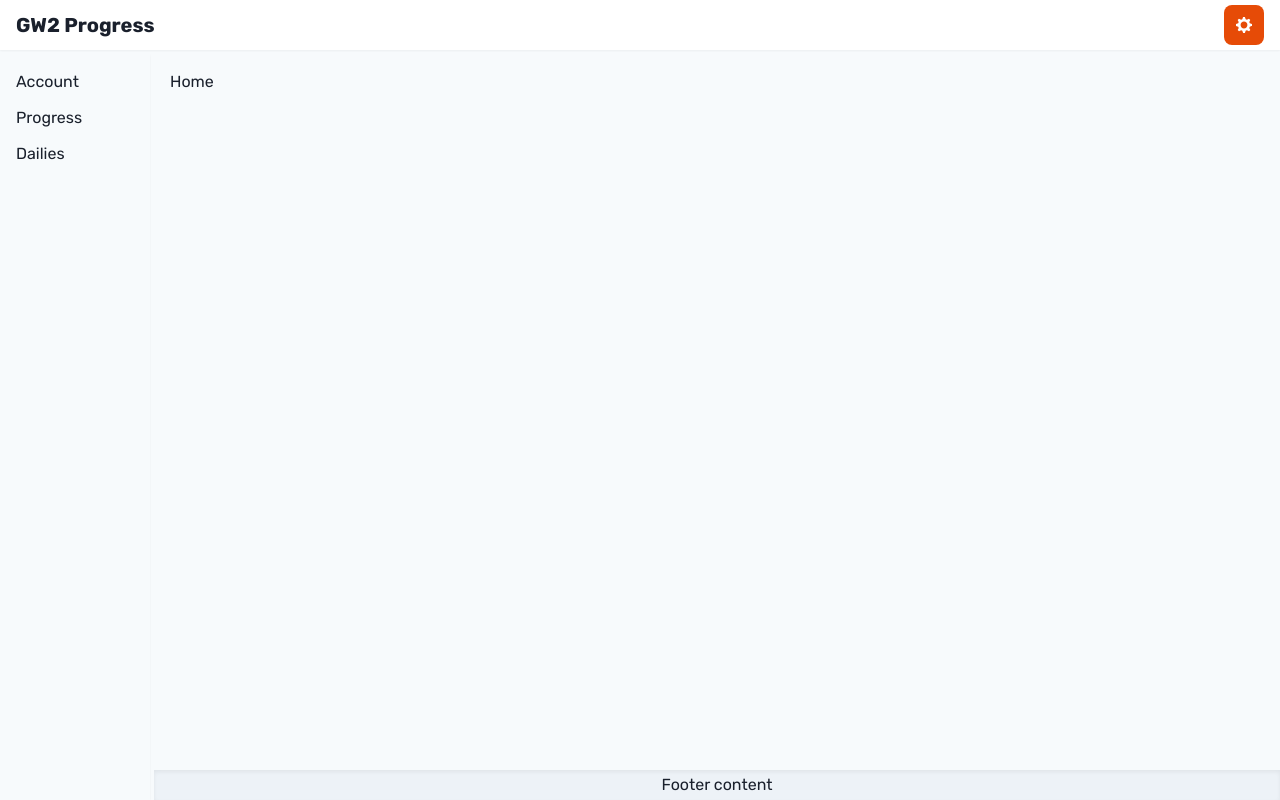
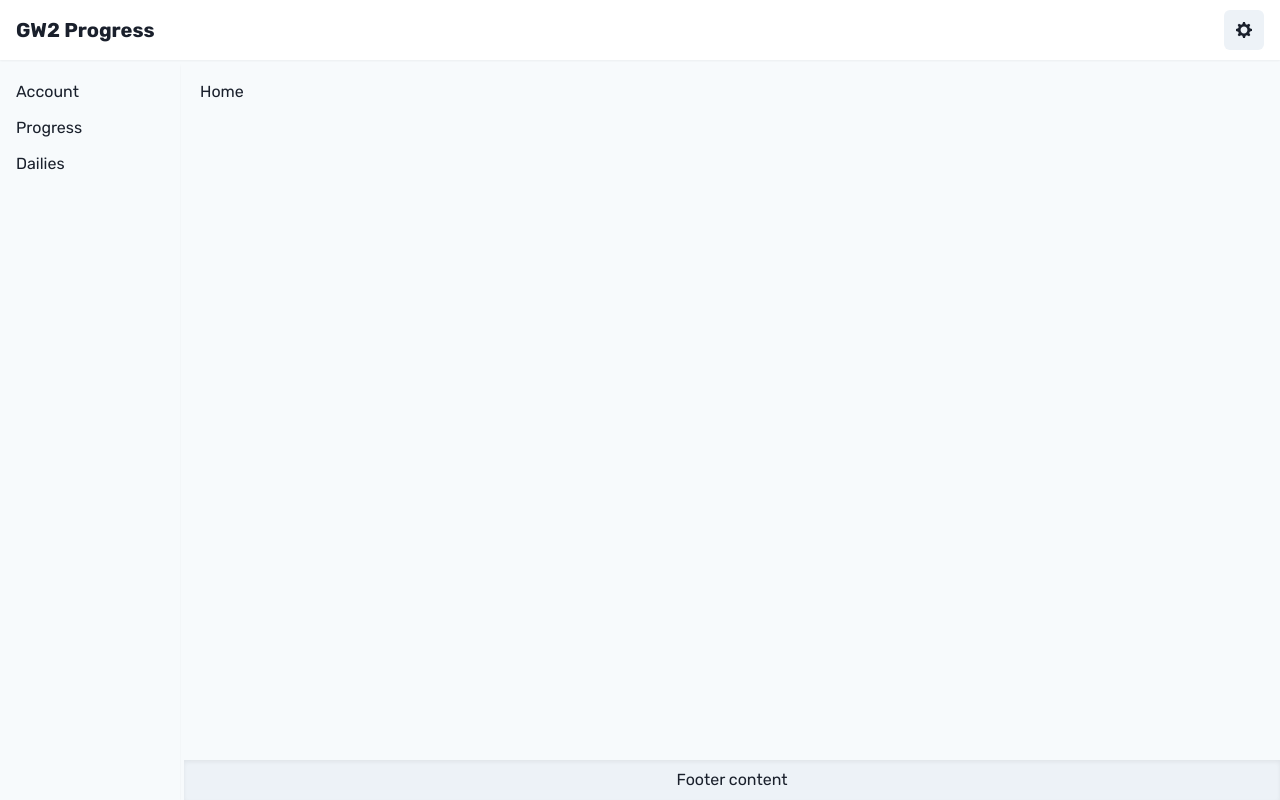
Before and after one commit to clagiordano/gw2-progress, a Next.js app: page / in a window 1280 px wide. Built offline with nearby package versions, Linux system fonts and the light colour scheme; no server answers.

Commit message:
manage dark/light themes

```diff
--- /dev/null
+++ b/app/ClientThemeProvider.tsx
@@ -0,0 +1,15 @@
+"use client";
+
+import { useEffect } from "react";
+import { useColorMode } from "@chakra-ui/react";
+
+export function ClientThemeProvider({ children }: { children: React.ReactNode }) {
+  const { setColorMode } = useColorMode();
+
+  useEffect(() => {
+    const isDark = window.matchMedia("(prefers-color-scheme: dark)").matches;
+    setColorMode(isDark ? "dark" : "light");
+  }, [setColorMode]);
+
+  return <>{children}</>;
+}
--- a/app/layout.tsx
+++ b/app/layout.tsx
@@ -2,7 +2,9 @@
 
 import { Suspense } from "react";
 import { fonts } from "./fonts";
-import { Providers } from "./providers";
+import { ChakraProvider, ColorModeScript, useColorModeValue } from "@chakra-ui/react";
+import { theme } from "./theme";
+import { AccountProvider } from "./context/AccountContext";
 import {
   Box,
   ButtonGroup,
@@ -15,19 +17,46 @@ import {
   Spacer,
   Spinner,
   VStack,
-  useColorModeValue,
+  Drawer,
+  DrawerOverlay,
+  DrawerContent,
+  DrawerCloseButton,
+  DrawerBody,
+  useDisclosure,
 } from "@chakra-ui/react";
-import { SettingsIcon } from "@chakra-ui/icons";
+import { SettingsIcon, HamburgerIcon } from "@chakra-ui/icons";
 import NextLink from "next/link";
 import { usePathname } from "next/navigation";
-import { AccountProvider } from "./context/AccountContext";
 
-export default function RootLayout({
-  children,
+// SidebarLinks fuori dal componente principale
+const SidebarLinks = ({
+  links,
+  currentPath,
+  onClickLink,
 }: {
-  children: React.ReactNode;
-}) {
+  links: { href: string; label: string }[];
+  currentPath: string;
+  onClickLink?: () => void;
+}) => (
+  <VStack align="stretch" spacing={3} mt={4}>
+    {links.map((link) => (
+      <Link
+        key={link.href}
+        href={link.href}
+        as={NextLink}
+        fontWeight={currentPath === link.href ? "bold" : "normal"}
+        onClick={onClickLink}
+      >
+        {link.label}
+      </Link>
+    ))}
+  </VStack>
+);
+
+export default function RootLayout({ children }: { children: React.ReactNode }) {
   const path = usePathname();
+  const { isOpen, onOpen, onClose } = useDisclosure();
+
   const navBg = useColorModeValue("gray.50", "gray.900");
   const headerBg = useColorModeValue("white", "gray.800");
   const footerBg = useColorModeValue("gray.100", "gray.900");
@@ -40,48 +69,54 @@ export default function RootLayout({
 
   return (
     <html lang="en" className={fonts.rubik.variable}>
+      <head>
+        {/* ColorModeScript qui, prima di qualsiasi client component */}
+        <ColorModeScript initialColorMode={theme.config.initialColorMode} />
+      </head>
       <body>
-        <Providers>
+        <ChakraProvider theme={theme}>
           <AccountProvider>
             <Grid
-              templateAreas={`"header header"
-                            "nav main"
-                            "nav footer"`}
-              gridTemplateRows={"50px 1fr 30px"}
-              gridTemplateColumns={"150px 1fr"}
+              templateAreas={{
+                base: `"header header" "main main" "footer footer"`,
+                md: `"header header" "nav main" "nav footer"`,
+              }}
+              gridTemplateRows={{ base: "60px 1fr 40px", md: "60px 1fr 40px" }}
+              gridTemplateColumns={{ base: "1fr", md: "180px 1fr" }}
               h="100vh"
-              gap="1"
+              gap={1}
             >
               {/* Header */}
               <GridItem pl={4} pr={4} bg={headerBg} area={"header"} shadow="sm">
                 <Flex alignItems="center" h="100%">
                   <Heading size="md">GW2 Progress</Heading>
                   <Spacer />
-                  <ButtonGroup>
+                  {/* Hamburger solo mobile */}
+                  <IconButton
+                    aria-label="Open menu"
+                    icon={<HamburgerIcon />}
+                    display={{ base: "flex", md: "none" }}
+                    onClick={onOpen}
+                    mr={2}
+                  />
+                  <ButtonGroup display={{ base: "none", md: "flex" }}>
                     <Link href="/settings" as={NextLink}>
-                      <IconButton
-                        aria-label="Settings"
-                        icon={<SettingsIcon />}
-                      />
+                      <IconButton aria-label="Settings" icon={<SettingsIcon />} />
                     </Link>
                   </ButtonGroup>
                 </Flex>
               </GridItem>
 
-              {/* Sidebar */}
-              <GridItem pl={4} pr={2} bg={navBg} area={"nav"} shadow="sm">
-                <VStack align="stretch" spacing={3} mt={4}>
-                  {links.map((link) => (
-                    <Link
-                      key={link.href}
-                      href={link.href}
-                      as={NextLink}
-                      fontWeight={path === link.href ? "bold" : "normal"}
-                    >
-                      {link.label}
-                    </Link>
-                  ))}
-                </VStack>
+              {/* Sidebar Desktop */}
+              <GridItem
+                pl={4}
+                pr={2}
+                bg={navBg}
+                area={"nav"}
+                shadow="sm"
+                display={{ base: "none", md: "block" }}
+              >
+                <SidebarLinks links={links} currentPath={path} />
               </GridItem>
 
               {/* Main content */}
@@ -108,9 +143,24 @@ export default function RootLayout({
                   Footer content
                 </Flex>
               </GridItem>
+
+              {/* Drawer mobile */}
+              <Drawer placement="left" onClose={onClose} isOpen={isOpen}>
+                <DrawerOverlay />
+                <DrawerContent>
+                  <DrawerCloseButton />
+                  <DrawerBody>
+                    <SidebarLinks
+                      links={links}
+                      currentPath={path}
+                      onClickLink={onClose}
+                    />
+                  </DrawerBody>
+                </DrawerContent>
+              </Drawer>
             </Grid>
           </AccountProvider>
-        </Providers>
+        </ChakraProvider>
       </body>
     </html>
   );
--- a/app/providers.tsx
+++ b/app/providers.tsx
@@ -1,8 +1,17 @@
-'use client';
+"use client";
 
-import { ChakraProvider } from '@chakra-ui/react';
-import { theme } from './theme';
+import { ChakraProvider, ColorModeScript } from "@chakra-ui/react";
+import { theme } from "./theme";
+import { ClientThemeProvider } from "./ClientThemeProvider";
 
 export function Providers({ children }: { children: React.ReactNode }) {
-  return <ChakraProvider theme={theme}>{children}</ChakraProvider>;
+  return (
+    <ChakraProvider theme={theme}>
+      {/* ColorModeScript imposta il tema corretto lato client */}
+      <ColorModeScript initialColorMode={theme.config.initialColorMode} />
+      <ClientThemeProvider>
+        {children}
+      </ClientThemeProvider>
+    </ChakraProvider>
+  );
 }
--- a/app/theme.ts
+++ b/app/theme.ts
@@ -1,56 +1,64 @@
-import { extendTheme } from "@chakra-ui/react";
+// app/theme.ts
+import { extendTheme, type ThemeConfig } from "@chakra-ui/react";
+
+// Config per il color mode iniziale
+const config: ThemeConfig = {
+  initialColorMode: "light",
+  useSystemColorMode: true,
+};
+
+// Palette colori personalizzata
+const colors = {
+  brand: {
+    50: "#ffe6e6",
+    100: "#ffb3b3",
+    200: "#ff8080",
+    300: "#ff4d4d",
+    400: "#ff1a1a",
+    500: "#e60000",
+    600: "#b30000",
+    700: "#800000",
+    800: "#4d0000",
+    900: "#1a0000",
+  },
+  sidebarBg: {
+    light: "gray.50",
+    dark: "gray.900",
+  },
+  headerBg: {
+    light: "white",
+    dark: "gray.800",
+  },
+  footerBg: {
+    light: "gray.100",
+    dark: "gray.900",
+  },
+};
 
 export const theme = extendTheme({
+  config,
+  colors,
   fonts: {
-    heading: 'var(--font-rubik)',
-    body: 'var(--font-rubik)',
+    heading: "var(--font-rubik)",
+    body: "var(--font-rubik)",
   },
-
   styles: {
-    global: {
+    global: (props: any) => ({
       body: {
-        bg: "gray.50",
-        color: "gray.800",
+        bg: props.colorMode === "light" ? "gray.50" : "gray.900",
+        color: props.colorMode === "light" ? "gray.800" : "whiteAlpha.900",
       },
-    },
+      a: {
+        _hover: {
+          textDecoration: "none",
+        },
+      },
+    }),
   },
-
-  colors: {
-    brand: {
-      50: "#ffece6",
-      100: "#ffd6bf",
-      200: "#ffb08a",
-      300: "#ff8a55",
-      400: "#ff6420",
-      500: "#e64b07",
-      600: "#b93903",
-      700: "#8c2701",
-      800: "#5f1600",
-      900: "#330700",
-    },
-  },
-
   components: {
     Button: {
       baseStyle: {
-        borderRadius: "lg",
-      },
-      variants: {
-        solid: {
-          bg: "brand.500",
-          color: "white",
-          _hover: {
-            bg: "brand.600",
-          },
-        },
-      },
-    },
-
-    Card: {
-      baseStyle: {
-        borderRadius: "xl",
-        shadow: "md",
-        p: 4,
+        borderRadius: "md",
       },
     },
   },
--- /dev/null
+++ b/components/ColorAwareGridItem.tsx
@@ -0,0 +1,17 @@
+"use client";
+
+import { GridItem, GridItemProps, useColorModeValue } from "@chakra-ui/react";
+import { ReactNode } from "react";
+
+interface ColorAwareGridItemProps extends GridItemProps {
+  children: ReactNode;
+}
+
+export const ColorAwareGridItem = ({ children, ...rest }: ColorAwareGridItemProps) => {
+  const bg = useColorModeValue("gray.50", "gray.900");
+  return (
+    <GridItem bg={bg} {...rest}>
+      {children}
+    </GridItem>
+  );
+};
```
Also changed, not shown: 1 other file (tests, documents, lock files or other folders).
